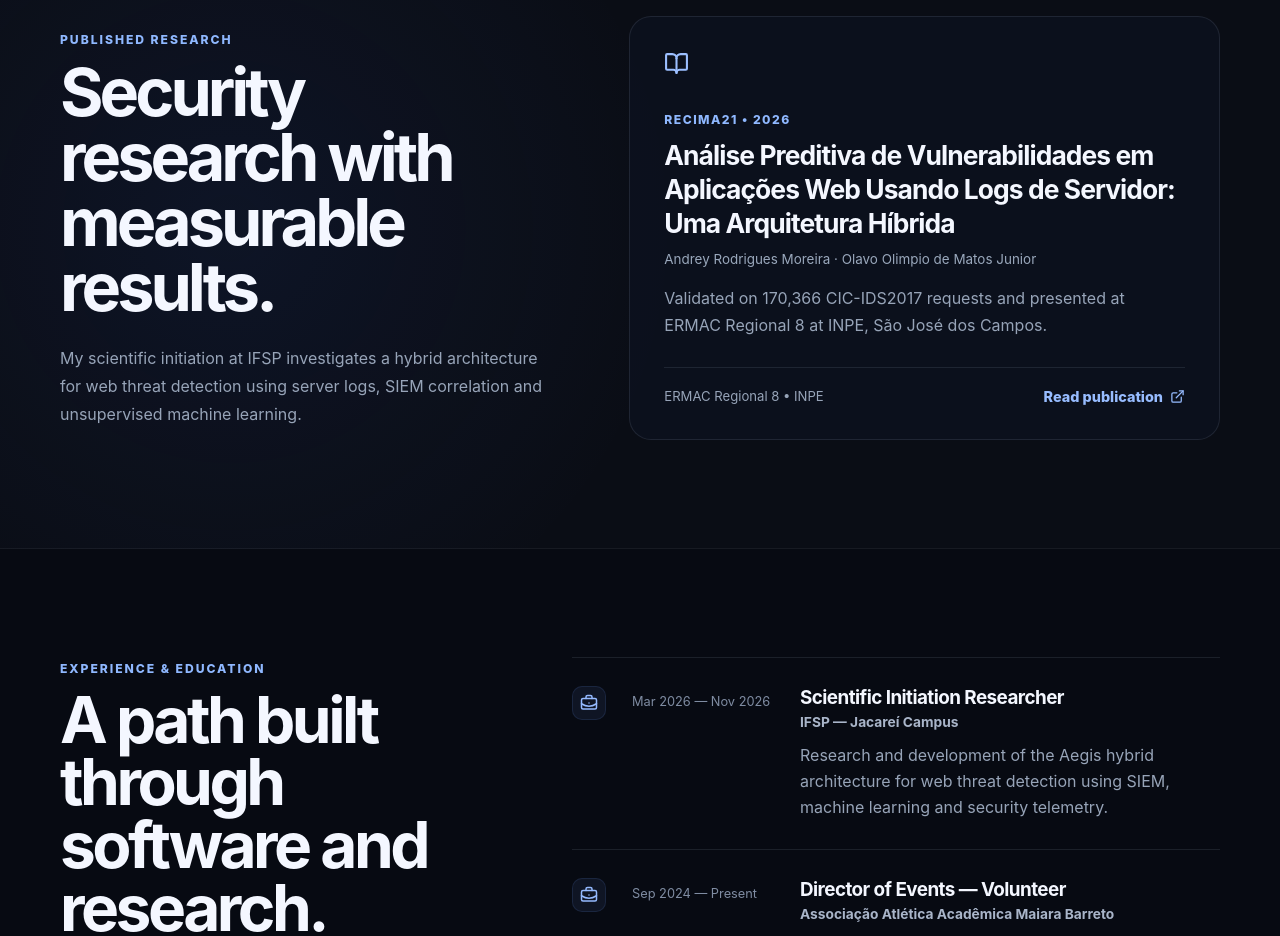
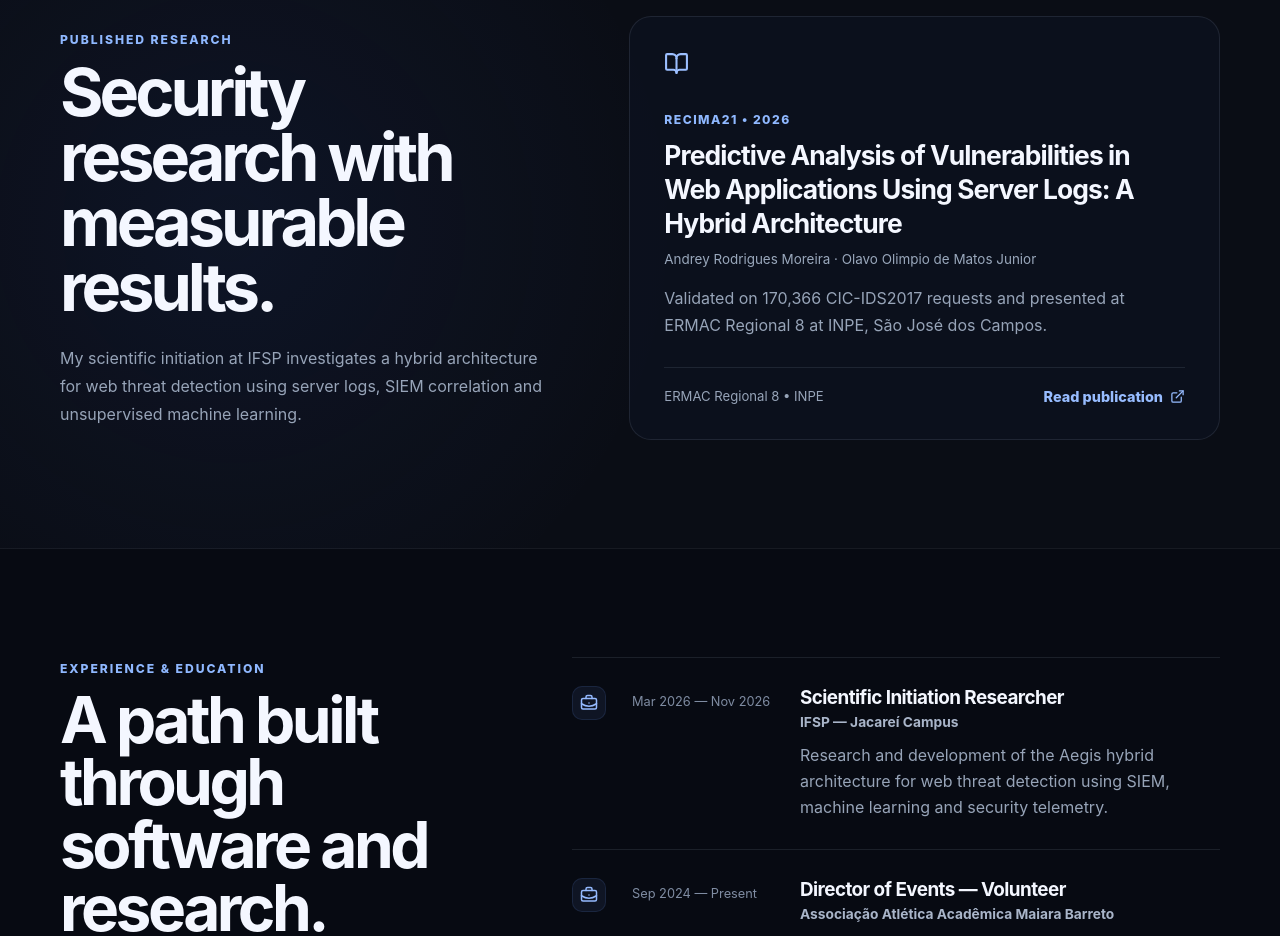
Before and after one commit to AndreyRodr/Portfolio, a React (Vite) app: page / in a window 1280 px wide. Shown: the part 2640-3576 px from the top of the page. Built offline with nearby package versions, Linux system fonts and the light colour scheme.

Commit message:
Update App.tsx

```diff
--- a/src/App.tsx
+++ b/src/App.tsx
@@ -86,7 +86,7 @@ const copy = {
       intro:
         'My scientific initiation at IFSP investigates a hybrid architecture for web threat detection using server logs, SIEM correlation and unsupervised machine learning.',
       publicationTitle:
-        'Análise Preditiva de Vulnerabilidades em Aplicações Web Usando Logs de Servidor: Uma Arquitetura Híbrida',
+        'Predictive Analysis of Vulnerabilities in Web Applications Using Server Logs: A Hybrid Architecture',
       publicationText:
         'Validated on 170,366 CIC-IDS2017 requests and presented at ERMAC Regional 8 at INPE, São José dos Campos.',
       read: 'Read publication',
@@ -199,7 +199,7 @@ const copy = {
       intro:
         'Minha iniciação científica no IFSP investiga uma arquitetura híbrida para detecção de ameaças web utilizando logs de servidor, correlação com SIEM e machine learning não supervisionado.',
       publicationTitle:
-        'Predictive Analysis of Vulnerabilities in Web Applications Using Server Logs: A Hybrid Architecture',
+        'Análise Preditiva de Vulnerabilidades em Aplicações Web Usando Logs de Servidor: Uma Arquitetura Híbrida',
       publicationText:
         'Validado em 170.366 requisições do CIC-IDS2017 e apresentado no ERMAC Regional 8, no INPE, em São José dos Campos.',
       read: 'Ler publicação',
```
